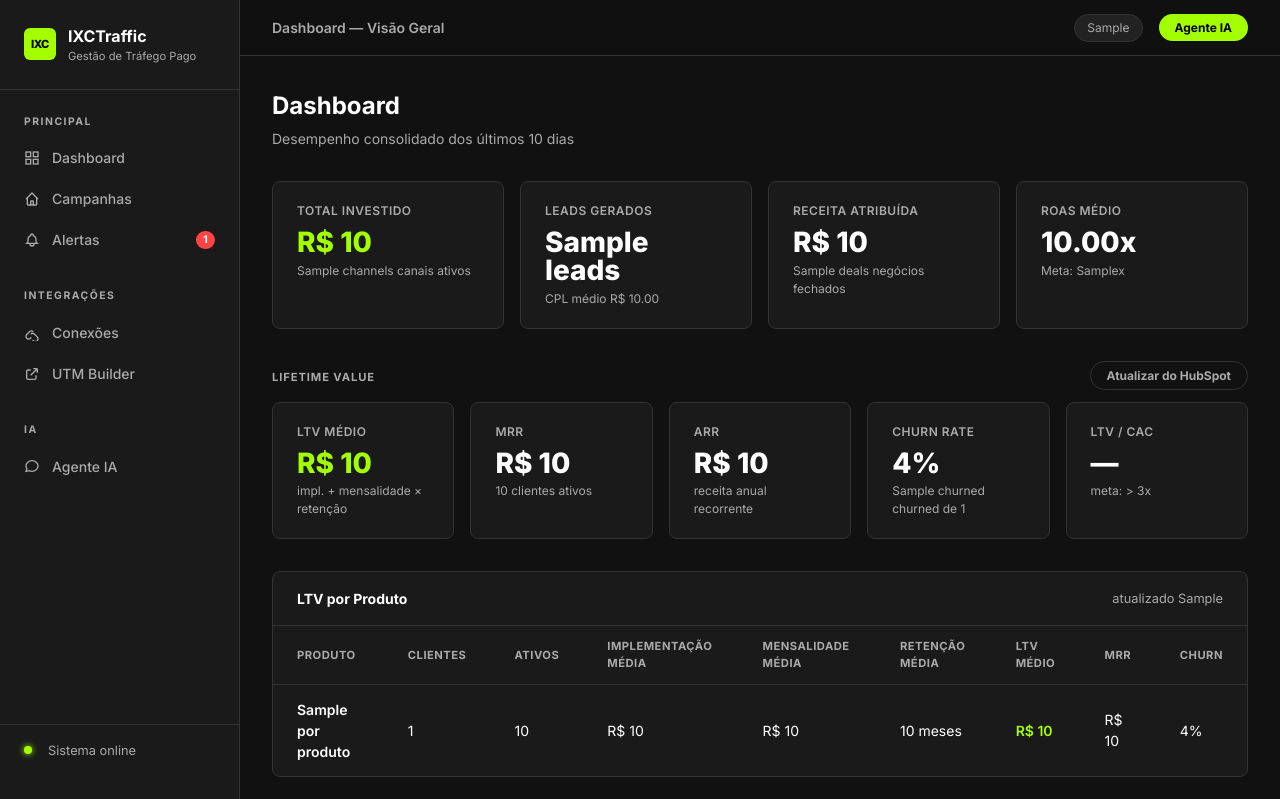
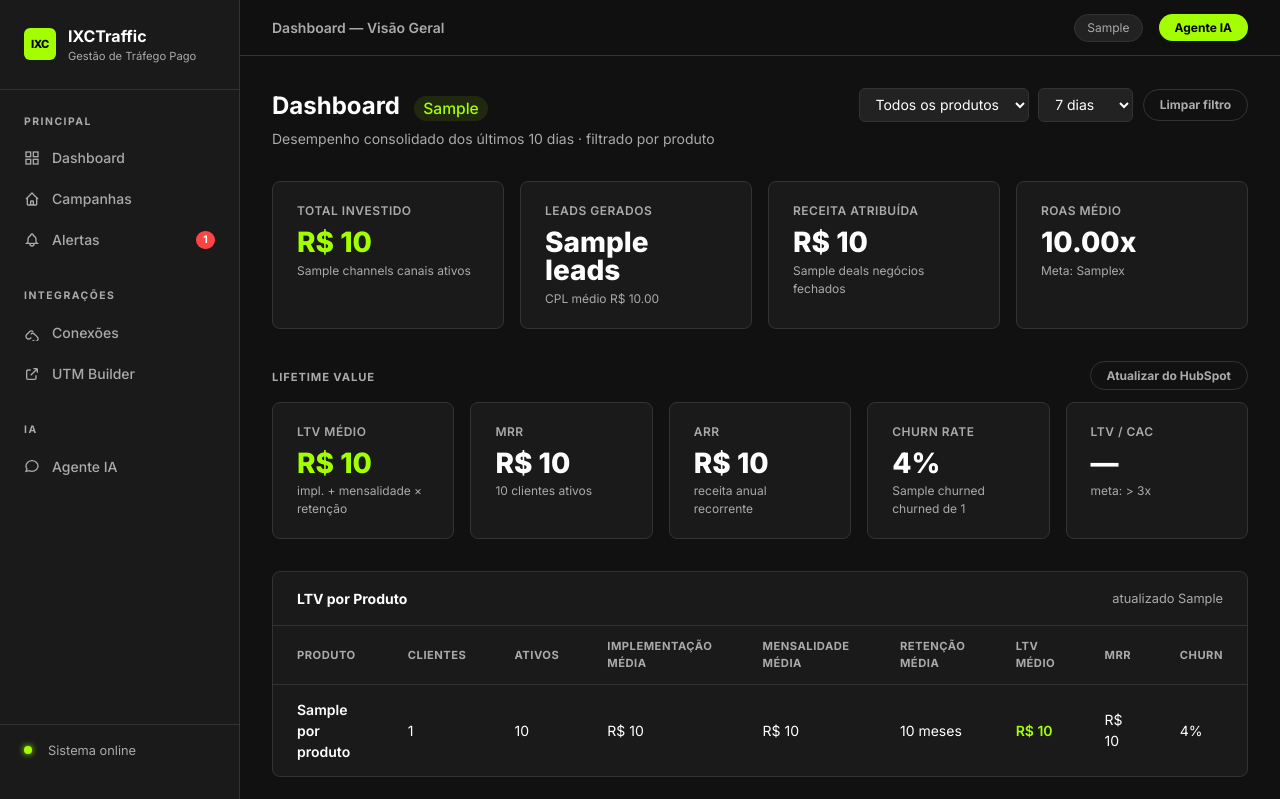
Before and after one commit to JoniLabres/crmtrafegopago, a FastAPI app: template web/templates/dashboard.html in a window 1280 px wide. Shown: the top 799 px of the page. Run offline with FastAPI, Linux system fonts and the light colour scheme; the template is opened without the code that fills it: most values are stand-ins (such as "Sample title", 1, 10 or a date in 2020); some libraries are stand-ins or nearby versions.

Commit message:
feat: product and period filters on main dashboard
- Add product dropdown and period selector (7/14/30/60/90 days) to dashboard
- Filters submit via GET params (?produto=&days=) — no JS required
- _get_dashboard_data() now accepts produto param and applies AND produto = %s
  to all SQL queries when a product is selected
- LTV metrics are also filtered: when a product is selected, global KPIs show
  that product's LTV, MRR, ARR and churn instead of the overall totals
- Active filter shown as pill badge in page title; "Limpar filtro" link resets

Co-Authored-By: Claude Sonnet 4.6 <noreply@anthropic.com>

```diff
--- a/web/app.py
+++ b/web/app.py
@@ -90,42 +90,49 @@ def _list_products():
         return [p["nome"] for p in json.load(f)["produtos"]]
 
 
-def _get_dashboard_data(days: int = 30):
+def _get_dashboard_data(days: int = 30, produto: str = ""):
     try:
         import psycopg2
         conn = psycopg2.connect(os.getenv("DATABASE_URL"))
+
+        # Build optional produto filter fragment
+        p_filter = "AND produto = %s" if produto else ""
+
         with conn.cursor() as cur:
-            cur.execute("""
+            params_base = (days, produto) if produto else (days,)
+
+            cur.execute(f"""
                 SELECT COALESCE(SUM(spend),0), COALESCE(SUM(leads),0),
                        COALESCE(SUM(revenue),0), COALESCE(COUNT(DISTINCT channel),0),
                        COALESCE(AVG(roas),0)
-                FROM campaigns_daily WHERE date >= CURRENT_DATE - %s
-            """, (days,))
+                FROM campaigns_daily WHERE date >= CURRENT_DATE - %s {p_filter}
+            """, params_base)
             spend, leads, revenue, channels, roas = cur.fetchone()
 
-            cur.execute("""
+            cur.execute(f"""
                 SELECT channel, ROUND(SUM(spend)::numeric,2) AS spend, SUM(leads) AS leads,
                        ROUND(AVG(roas)::numeric,2) AS roas,
                        ROUND(AVG(NULLIF(cpl,0))::numeric,2) AS cpl
-                FROM campaigns_daily WHERE date >= CURRENT_DATE - %s
+                FROM campaigns_daily WHERE date >= CURRENT_DATE - %s {p_filter}
                 GROUP BY channel ORDER BY spend DESC
-            """, (days,))
+            """, params_base)
             cols = [d[0] for d in cur.description]
             by_channel = [dict(zip(cols, r)) for r in cur.fetchall()]
 
-            cur.execute("""
+            cur.execute(f"""
                 SELECT campaign_utm, channel, produto,
                        ROUND(SUM(spend)::numeric,2) AS spend, SUM(leads) AS leads,
                        ROUND(SUM(revenue)::numeric,2) AS revenue,
                        ROUND(AVG(roas)::numeric,2) AS roas,
                        ROUND(AVG(NULLIF(cpl,0))::numeric,2) AS cpl
-                FROM campaigns_daily WHERE date >= CURRENT_DATE - %s
+                FROM campaigns_daily WHERE date >= CURRENT_DATE - %s {p_filter}
                 GROUP BY campaign_utm, channel, produto
                 ORDER BY roas DESC LIMIT 10
-            """, (days,))
+            """, params_base)
             cols = [d[0] for d in cur.description]
             top_campaigns = [dict(zip(cols, r)) for r in cur.fetchall()]
 
+            # Alerts are not filtered by product (show all)
             cur.execute("""
                 SELECT alert_type, severity, message, sent_at::text, campaign_utm
                 FROM alerts_log WHERE sent_at >= NOW() - INTERVAL '48 hours'
@@ -133,6 +140,7 @@ def _get_dashboard_data(days: int = 30):
             """)
             cols = [d[0] for d in cur.description]
             alerts = [dict(zip(cols, r)) for r in cur.fetchall()]
+
         conn.close()
         cpl = round(spend / leads, 2) if leads else 0
         return {
@@ -166,12 +174,47 @@ def _get_alert_count():
 
 @app.get("/", response_class=HTMLResponse)
 async def dashboard(request: Request):
-    data = _get_dashboard_data(30)
-    ltv = _load_ltv()
+    params = request.query_params
+    try:
+        days = int(params.get("days", 30))
+        days = max(7, min(days, 365))
+    except ValueError:
+        days = 30
+    produto = params.get("produto", "").strip()
+
+    data = _get_dashboard_data(days, produto)
+    ltv_all = _load_ltv()
+
+    # Filter LTV metrics to selected product
+    if produto and produto in ltv_all.get("por_produto", {}):
+        p = ltv_all["por_produto"][produto]
+        ltv_filtered = {
+            "global": {
+                "ltv_medio": p["ltv_medio"],
+                "mrr": p["mrr"],
+                "arr": p["arr"],
+                "total_clientes": p["total_clientes"],
+                "ativos": p["ativos"],
+                "churned": p["churned"],
+                "churn_rate_pct": p["churn_rate_pct"],
+            },
+            "por_produto": {produto: p},
+            "gerado_em": ltv_all.get("gerado_em"),
+        }
+    else:
+        ltv_filtered = ltv_all
+
+    try:
+        produtos = _list_products()
+    except Exception:
+        produtos = []
+
     return templates.TemplateResponse("dashboard.html", {
-        "request": request, "page": "dashboard", "days": 30,
+        "request": request, "page": "dashboard", "days": days,
+        "produto_filtro": produto,
+        "produtos": produtos,
         "active_product": _active_product, "alert_count": _get_alert_count(),
-        "ltv": ltv,
+        "ltv": ltv_filtered,
         **data,
     })
 
--- a/web/templates/dashboard.html
+++ b/web/templates/dashboard.html
@@ -3,9 +3,37 @@
 {% block topbar_title %}Dashboard — Visão Geral{% endblock %}
 
 {% block content %}
-<div class="page-header">
-  <h1 class="page-title">Dashboard</h1>
-  <p class="page-desc">Desempenho consolidado dos últimos {{ days }} dias</p>
+<div class="page-header" style="display:flex;align-items:flex-start;justify-content:space-between;flex-wrap:wrap;gap:1rem;">
+  <div>
+    <h1 class="page-title">Dashboard
+      {% if produto_filtro %}
+      <span style="font-size:0.65em;font-weight:500;color:var(--primary);background:rgba(163,255,0,0.1);padding:0.2rem 0.6rem;border-radius:50px;margin-left:0.5rem;">{{ produto_filtro }}</span>
+      {% endif %}
+    </h1>
+    <p class="page-desc">Desempenho consolidado dos últimos {{ days }} dias{% if produto_filtro %} · filtrado por produto{% endif %}</p>
+  </div>
+
+  <!-- Filtros -->
+  <form method="GET" action="/" style="display:flex;gap:0.6rem;flex-wrap:wrap;align-items:center;">
+    <select name="produto" class="input input-dark" style="width:auto;min-width:160px;padding:0.4rem 0.75rem;font-size:0.875rem;" onchange="this.form.submit()">
+      <option value="">Todos os produtos</option>
+      {% for p in produtos %}
+      <option value="{{ p }}" {% if p == produto_filtro %}selected{% endif %}>{{ p }}</option>
+      {% endfor %}
+    </select>
+
+    <select name="days" class="input input-dark" style="width:auto;padding:0.4rem 0.75rem;font-size:0.875rem;" onchange="this.form.submit()">
+      <option value="7"  {% if days == 7  %}selected{% endif %}>7 dias</option>
+      <option value="14" {% if days == 14 %}selected{% endif %}>14 dias</option>
+      <option value="30" {% if days == 30 %}selected{% endif %}>30 dias</option>
+      <option value="60" {% if days == 60 %}selected{% endif %}>60 dias</option>
+      <option value="90" {% if days == 90 %}selected{% endif %}>90 dias</option>
+    </select>
+
+    {% if produto_filtro %}
+    <a href="/" class="btn btn-ghost btn-sm" style="white-space:nowrap;">Limpar filtro</a>
+    {% endif %}
+  </form>
 </div>
 
 <!-- KPIs de Mídia -->
```
